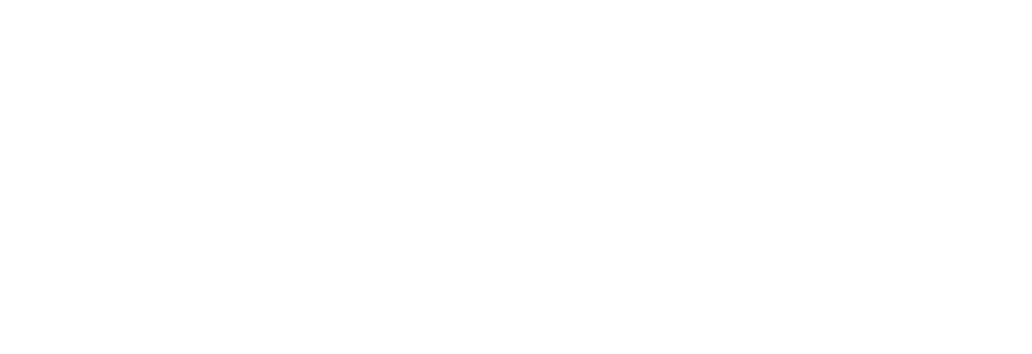
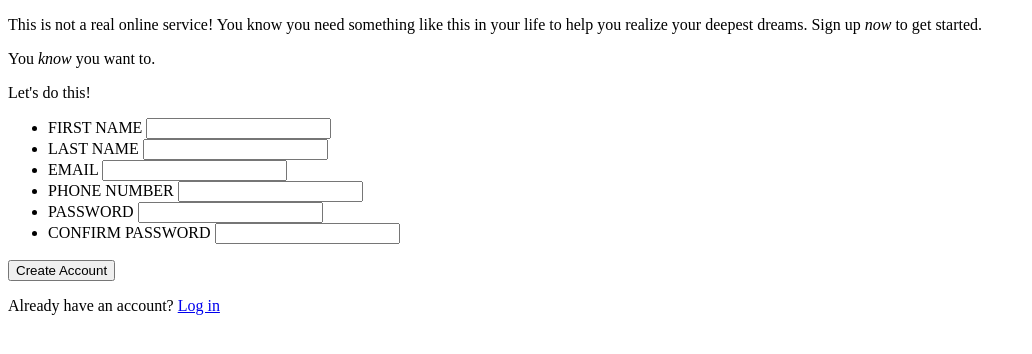
Before and after one commit to JSE955/sign-up-form, a plain HTML site: page index.html in a window 1280 px wide. Shown: the whole page, without its empty margins (0-1032 px from the left). Drawn offline with Linux system fonts and the light colour scheme.

Commit message:
Add HTML Structure

```diff
--- a/index.html
+++ b/index.html
@@ -1,12 +1,59 @@
 <!DOCTYPE html>
 <html lang="en">
+
 <head>
     <meta charset="UTF-8">
     <meta name="viewport" content="width=device-width, initial-scale=1.0">
     <title>Sign-up Form</title>
     <link rel="stylesheet" href="./styles.css">
 </head>
+
 <body>
+    <div class="left-column"></div>
+    <div class="right-column">
+        <div class="section-one">
+            <p>This is not a real online service! You know you need something
+                like this in your life to help you realize your deepest dreams.
+                Sign up <em>now</em> to get started.
+            </p>
+            <p>You <em>know</em> you want to.</p>
+        </div>
+        <div class="section-two">
+            <p>Let's do this!</p>
+            <form action="#" method="submit">
+                <ul>
+                    <li>
+                        <label for="first_name">FIRST NAME</label>
+                        <input type="text" id="first_name" name="first_name">
+                    </li>
+                    <li>
+                        <label for="last_name">LAST NAME</label>
+                        <input type="text" id="last_name" name="last_name">
+                    </li>
+                    <li>
+                        <label for="email">EMAIL</label>
+                        <input type="email" id="email" name="email">
+                    </li>
+                    <li>
+                        <label for="phone">PHONE NUMBER</label>
+                        <input type="tel" id="phone" name="phone">
+                    </li>
+                    <li>
+                        <label for="password">PASSWORD</label>
+                        <input type="password" id="password" name="password">
+                    </li>
+                    <li>
+                        <label for="confirm_password">CONFIRM PASSWORD</label>
+                        <input type="password" id="confirm_password" name="confirm_password">
+                    </li>
+                </ul>
+            </form>
+        </div>
+        <div class="section-three">
+            <button type="button">Create Account</button>
+            <p>Already have an account? <a href="#">Log in</a></p>
+        </div>
+    </div>
+</body>
 
-</body>
 </html>
```
